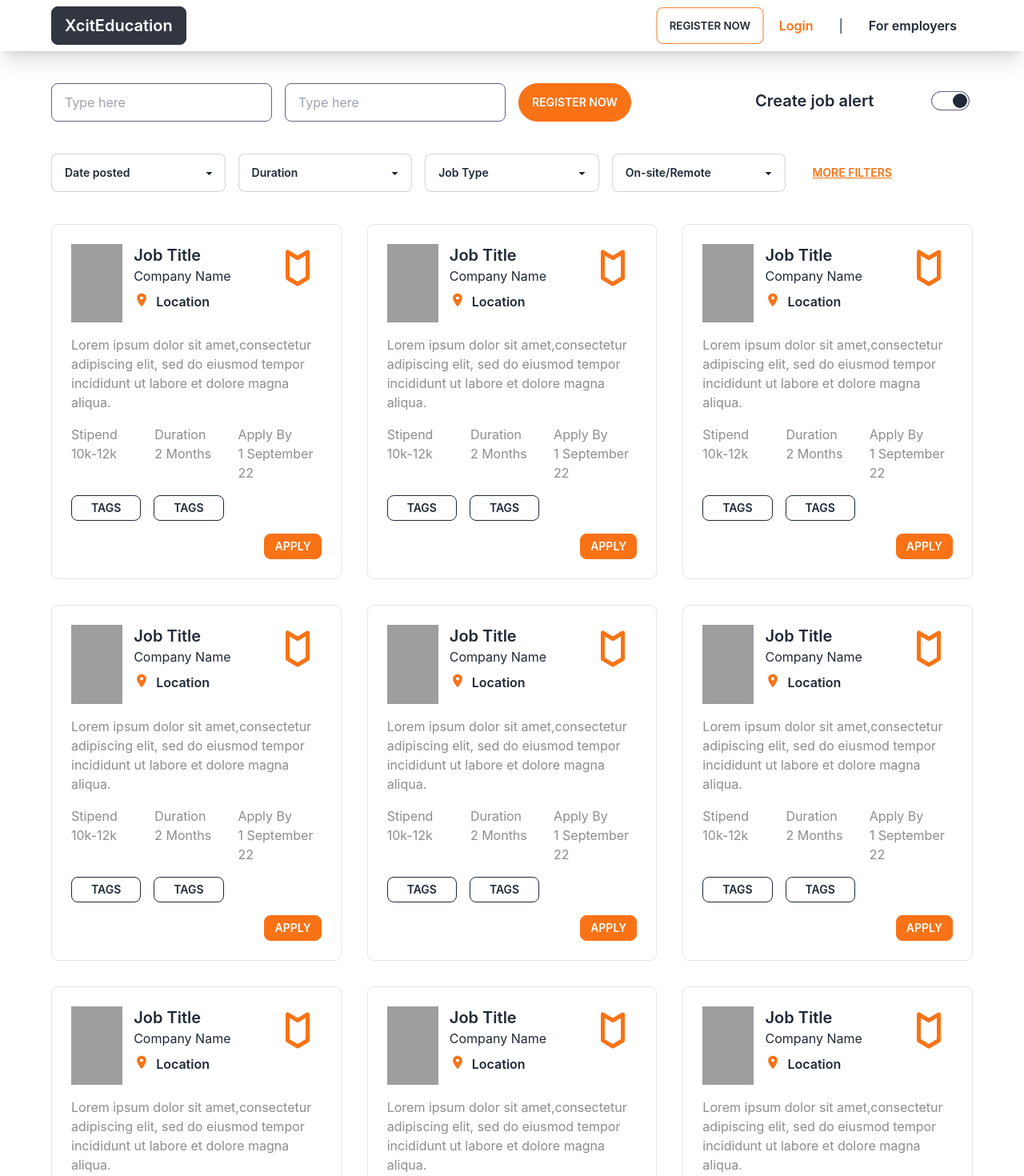
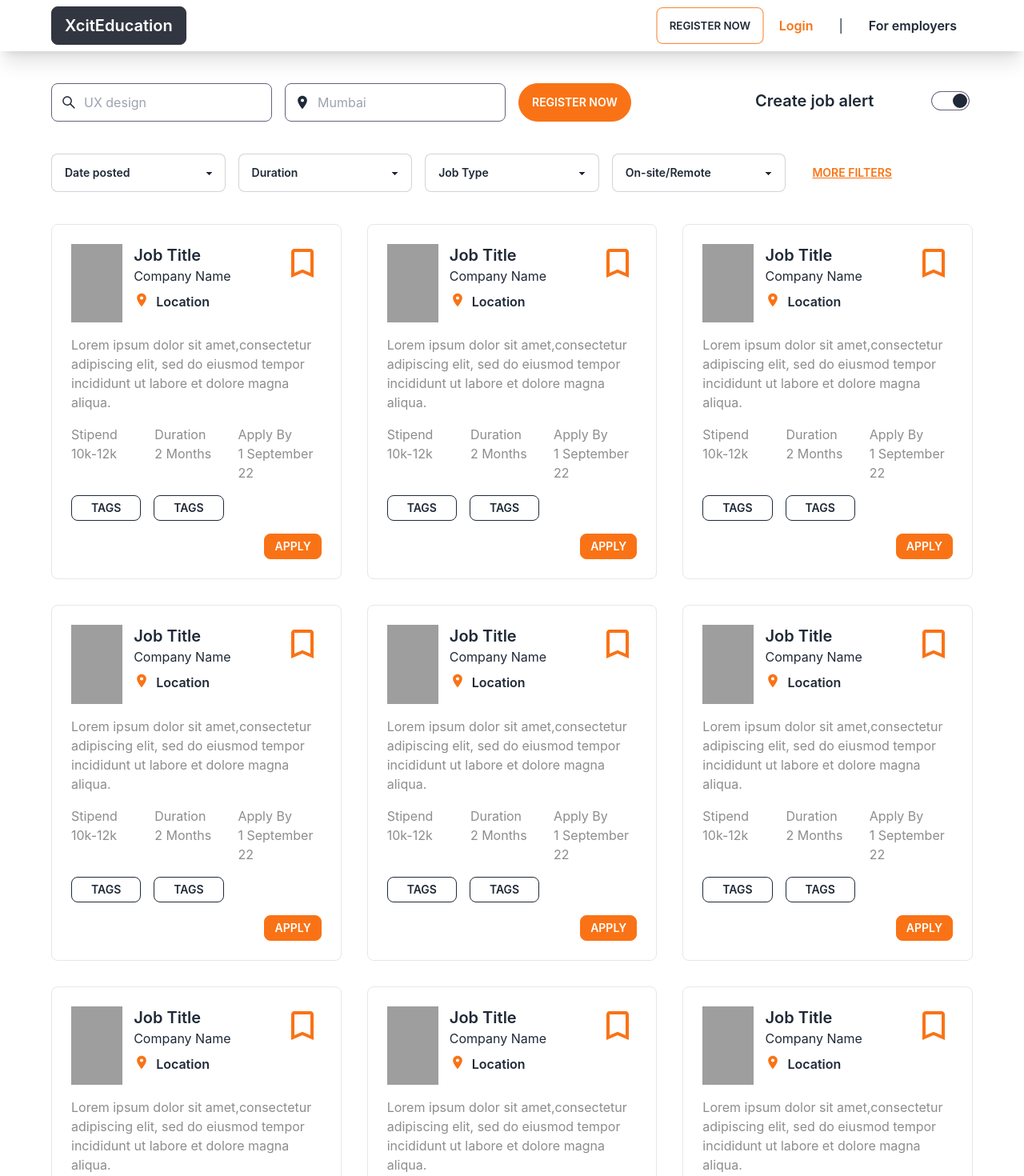
Before and after one commit to Internships-xcitedu/internships, a React (Create React App) app: page /jobsearch in a window 1280 px wide. Shown: the top 1470 px of the page at 80% size. Built offline with nearby package versions, Linux system fonts and the light colour scheme; grey boxes are pictures that could not be loaded.

Commit message:
search icons and location icons added

```diff
--- a/src/Components/JobSearch/CompanyDetails.js
+++ b/src/Components/JobSearch/CompanyDetails.js
@@ -1,10 +1,10 @@
 import React from "react";
-import { TbBadge } from "react-icons/tb";
+import { MdBookmarkBorder } from "react-icons/md";
 import { MdLocationOn } from "react-icons/md";
 
 const CompanyDetails = () => {
   return (
-    <div className="my-10 px-16">
+    <div className="my-10 laptopLg:px-16 laptopMd:px-10 laptopSm:px-8 mobilelg:px-6 mobileMd:px-4">
       <div class="grid  laptopLg:grid-cols-3 laptopMd:grid-cols-2 laptopSm:grid-cols-2 mobileMd:grid-cols-1 mobileSm:grid-cols-1 gap-8">
         <div className="border rounded-lg p-6">
           <div className="grid grid-cols-4">
@@ -25,8 +25,8 @@ const CompanyDetails = () => {
                 Location
               </p>
             </div>
-            <div className="grid justify-items-end text-pumpkinOrange text-6xl">
-              <TbBadge />
+            <div className="grid justify-items-end text-pumpkinOrange text-5xl">
+              <MdBookmarkBorder />
             </div>
           </div>
           <p className="my-4 text-osloGrey">
@@ -76,8 +76,8 @@ const CompanyDetails = () => {
                 Location
               </p>
             </div>
-            <div className="grid justify-items-end text-pumpkinOrange text-6xl">
-              <TbBadge />
+            <div className="grid justify-items-end text-pumpkinOrange text-5xl">
+              <MdBookmarkBorder />
             </div>
           </div>
           <p className="my-4 text-osloGrey">
@@ -127,8 +127,8 @@ const CompanyDetails = () => {
                 Location
               </p>
             </div>
-            <div className="grid justify-items-end text-pumpkinOrange text-6xl">
-              <TbBadge />
+            <div className="grid justify-items-end text-pumpkinOrange text-5xl">
+              <MdBookmarkBorder />
             </div>
           </div>
           <p className="my-4 text-osloGrey">
@@ -178,8 +178,8 @@ const CompanyDetails = () => {
                 Location
               </p>
             </div>
-            <div className="grid justify-items-end text-pumpkinOrange text-6xl">
-              <TbBadge />
+            <div className="grid justify-items-end text-pumpkinOrange text-5xl">
+              <MdBookmarkBorder />
             </div>
           </div>
           <p className="my-4 text-osloGrey">
@@ -229,8 +229,8 @@ const CompanyDetails = () => {
                 Location
               </p>
             </div>
-            <div className="grid justify-items-end text-pumpkinOrange text-6xl">
-              <TbBadge />
+            <div className="grid justify-items-end text-pumpkinOrange text-5xl">
+              <MdBookmarkBorder />
             </div>
           </div>
           <p className="my-4 text-osloGrey">
@@ -280,8 +280,8 @@ const CompanyDetails = () => {
                 Location
               </p>
             </div>
-            <div className="grid justify-items-end text-pumpkinOrange text-6xl">
-              <TbBadge />
+            <div className="grid justify-items-end text-pumpkinOrange text-5xl">
+              <MdBookmarkBorder />
             </div>
           </div>
           <p className="my-4 text-osloGrey">
@@ -331,8 +331,8 @@ const CompanyDetails = () => {
                 Location
               </p>
             </div>
-            <div className="grid justify-items-end text-pumpkinOrange text-6xl">
-              <TbBadge />
+            <div className="grid justify-items-end text-pumpkinOrange text-5xl">
+              <MdBookmarkBorder />
             </div>
           </div>
           <p className="my-4 text-osloGrey">
@@ -382,8 +382,8 @@ const CompanyDetails = () => {
                 Location
               </p>
             </div>
-            <div className="grid justify-items-end text-pumpkinOrange text-6xl">
-              <TbBadge />
+            <div className="grid justify-items-end text-pumpkinOrange text-5xl">
+              <MdBookmarkBorder />
             </div>
           </div>
           <p className="my-4 text-osloGrey">
@@ -433,8 +433,8 @@ const CompanyDetails = () => {
                 Location
               </p>
             </div>
-            <div className="grid justify-items-end text-pumpkinOrange text-6xl">
-              <TbBadge />
+            <div className="grid justify-items-end text-pumpkinOrange text-5xl">
+              <MdBookmarkBorder />
             </div>
           </div>
           <p className="my-4 text-osloGrey">
--- a/src/Components/JobSearch/Search.js
+++ b/src/Components/JobSearch/Search.js
@@ -1,22 +1,34 @@
 import React from "react";
+import { AiOutlineSearch } from "react-icons/ai";
+import { MdLocationOn } from "react-icons/md";
 
 const Search = () => {
   return (
     <div className="mt-10 px-16">
       <div class="grid laptopLg:grid-cols-4 laptopMd:grid-cols-3 laptopSm:grid-cols-2 mobileMd:grid-cols-1 gap-4">
         <div>
+          <form>
+            <div className="relative flex items-center">
+              <AiOutlineSearch className="w-5 h-5 absolute ml-3 pointer-events-none" />
               <input
                 type="text"
-            placeholder="Type here"
-            className="input input-bordered w-full max-w-xs"
+                placeholder="UX design"
+                className="input input-bordered w-full max-w-xs pl-10 pr-2"
               />
             </div>
+          </form>
+        </div>
         <div>
+          <form>
+            <div className="relative flex items-center">
+              <MdLocationOn className="w-5 h-5 absolute ml-3 pointer-events-none" />
               <input
                 type="text"
-            placeholder="Type here"
-            className="input input-bordered w-full max-w-xs"
+                placeholder="Mumbai"
+                className="input input-bordered w-full max-w-xs pl-10 pr-2"
               />
+            </div>
+          </form>
         </div>
         <div>
           <button className="btn btn-pumpkinOrange rounded-full  bg-pumpkinOrange border-pumpkinOrange hover:bg-pumpkinOrange hover:border-pumpkinOrange">
```
Lines whose indentation alone changed are shown as unchanged.
